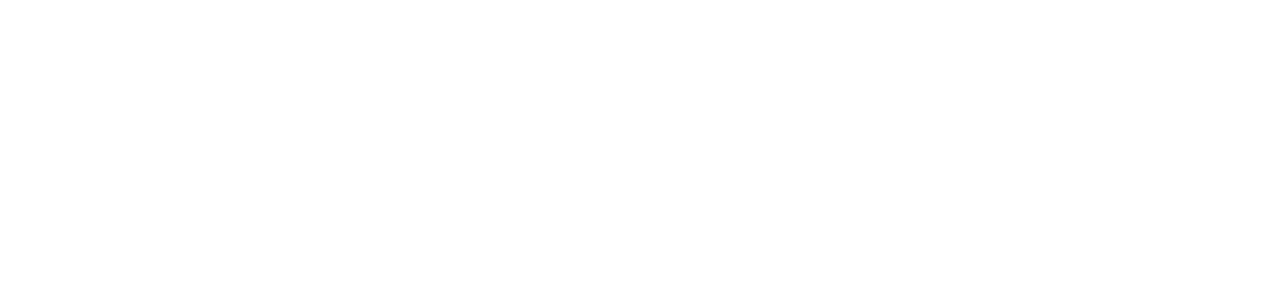
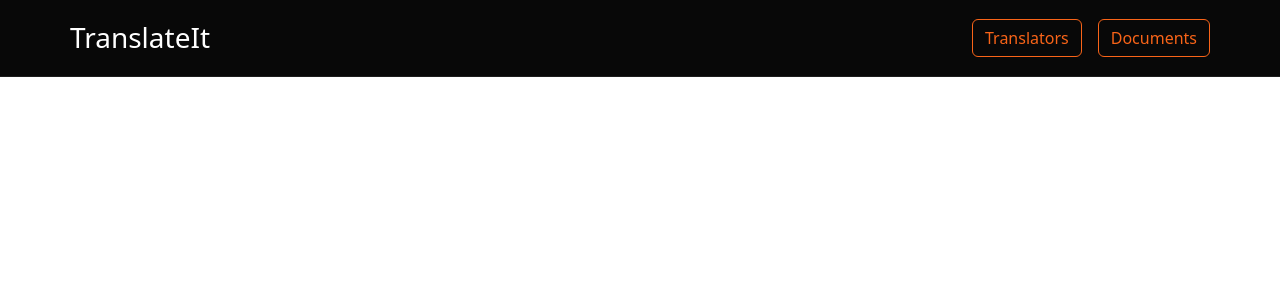
Before and after one commit to henrythuler/translateit_frontend, a Vue app: page /translators in a window 1280 px wide. Shown: the top 300 px of the page. Built offline with nearby package versions, Linux system fonts and the light colour scheme.

Commit message:
feat: common header implemented

```diff
--- a/package.json
+++ b/package.json
@@ -10,6 +10,9 @@
     "lint": "eslint . --fix"
   },
   "dependencies": {
+    "@fortawesome/fontawesome-svg-core": "^6.7.2",
+    "@fortawesome/free-solid-svg-icons": "^6.7.2",
+    "@fortawesome/vue-fontawesome": "^3.0.8",
     "bootstrap": "^5.3.5",
     "pinia": "^3.0.1",
     "vue": "^3.5.13",
--- a/src/App.vue
+++ b/src/App.vue
@@ -1,9 +1,11 @@
 <template>
+  <TheHeader />
   <RouterView />
 </template>
 
 <script setup>
   import { RouterView } from 'vue-router'
+  import TheHeader from '@/components/layout/TheHeader.vue'
 </script>
 
 <style scoped>
--- /dev/null
+++ b/src/components/base/BaseButton.vue
@@ -0,0 +1,38 @@
+<template>
+    <component
+      :is="tag"
+      :to="to"
+      :href="href"
+      class="btn custom-btn"
+      v-bind="$attrs"
+    >
+      <slot />
+    </component>
+</template>
+
+<script setup>
+  import { computed } from 'vue'
+
+  const props = defineProps({
+    to: String,
+    href: String,
+  })
+
+  //Verifying what type of button will it be
+  const tag = computed(() => {
+    if (props.to) return 'router-link'
+    if (props.href) return 'a'
+    return 'button'
+  })
+</script>
+
+<style scoped>
+  .custom-btn {
+    border-color: #f96418;
+    color: #f96418;
+  }
+  .custom-btn:hover {
+    background-color: #f96418;
+    color: #ffffff;
+  }
+</style>
--- /dev/null
+++ b/src/components/layout/TheHeader.vue
@@ -0,0 +1,119 @@
+<template>
+    <header class="px-3 py-2 p-sm-2">
+        <nav class="navbar container d-flex justify-content-between align-items-center">
+
+            <router-link class="navbar-brand text-white" to="/">
+                <h1 class="m-0 fs-3 fs-md-2">TranslateIt</h1>
+            </router-link>
+
+            <!-- Desktop Navigation -->
+            <div class="d-none d-md-flex gap-3">
+                <BaseButton to="/translators">Translators</BaseButton>
+                <BaseButton to="/documents">Documents</BaseButton>
+            </div>
+
+            <!-- Mobile Menu Icon -->
+            <button
+                class="navbar-toggler d-md-none text-white border-0"
+                type="button"
+                @click="toggleMenu"
+            >
+                <font-awesome-icon :icon="['fas', 'bars']" size="lg" />
+            </button>
+        </nav>
+
+        <!-- Mobile Menu -->
+        <Transition name="slide">
+            <div v-if="isMenuOpen" class="mobile-menu">
+                <button
+                    class="close-button text-white border-0"
+                    @click="toggleMenu"
+                >
+                    <font-awesome-icon :icon="['fas', 'times']" size="2x" />
+                </button>
+
+                <ul class="menu-list">
+                    <li class="menu-item">
+                        <BaseButton @click="isMenuOpen = false" to="/translators">Translators</BaseButton>
+                    </li>
+                    <li class="menu-item">
+                        <BaseButton @click="isMenuOpen = false" to="/documents">Documents</BaseButton>
+                    </li>
+                </ul>
+            </div>
+        </Transition>
+    </header>
+</template>
+
+<script setup>
+    import { ref } from 'vue'
+    import { FontAwesomeIcon } from '@fortawesome/vue-fontawesome'
+    import BaseButton from '@/components/base/BaseButton.vue'
+
+    const isMenuOpen = ref(false)
+
+    function toggleMenu() {
+        isMenuOpen.value = !isMenuOpen.value
+    }
+</script>
+
+<style scoped>
+    header {
+        background-color: #080808;
+        border-bottom: 1px solid #1d1d1d;
+        position: relative;
+    }
+
+    .mobile-menu {
+        position: fixed;
+        top: 0;
+        right: 0;
+        max-width: 200px;
+        height: 100vh;
+        background-color: #080808;
+        border-left: 1px solid #1d1d1d;
+        z-index: 999;
+        display: flex;
+        flex-direction: column;
+        padding: 1rem;
+    }
+
+    .close-button {
+        align-self: flex-end;
+        background: none;
+    }
+
+    .menu-list {
+        list-style: none;
+        padding: 0;
+        margin-top: 2rem;
+        display: flex;
+        flex-direction: column;
+        gap: 1.5rem;
+    }
+
+    .menu-item {
+        text-align: center;
+    }
+
+    .slide-enter-active,
+    .slide-leave-active {
+        transition: transform 0.3s ease-in-out;
+    }
+
+    .slide-enter-from {
+        transform: translateX(100%);
+    }
+
+    .slide-enter-to {
+        transform: translateX(0);
+    }
+
+    .slide-leave-from {
+        transform: translateX(0);
+    }
+
+    .slide-leave-to {
+        transform: translateX(100%);
+    }
+</style>
--- a/src/main.js
+++ b/src/main.js
@@ -5,8 +5,15 @@
 
 import 'bootstrap/dist/css/bootstrap.min.css'
 
+import { library } from '@fortawesome/fontawesome-svg-core'
+import { FontAwesomeIcon } from '@fortawesome/vue-fontawesome'
+import { fas } from '@fortawesome/free-solid-svg-icons'
+
+library.add(fas)
+
 const app = createApp(App)
 
+app.component('font-awesome-icon', FontAwesomeIcon)
 app.use(createPinia())
 app.use(router)
 
```
Also changed, not shown: 2 other files (tests, documents, lock files or other folders).
